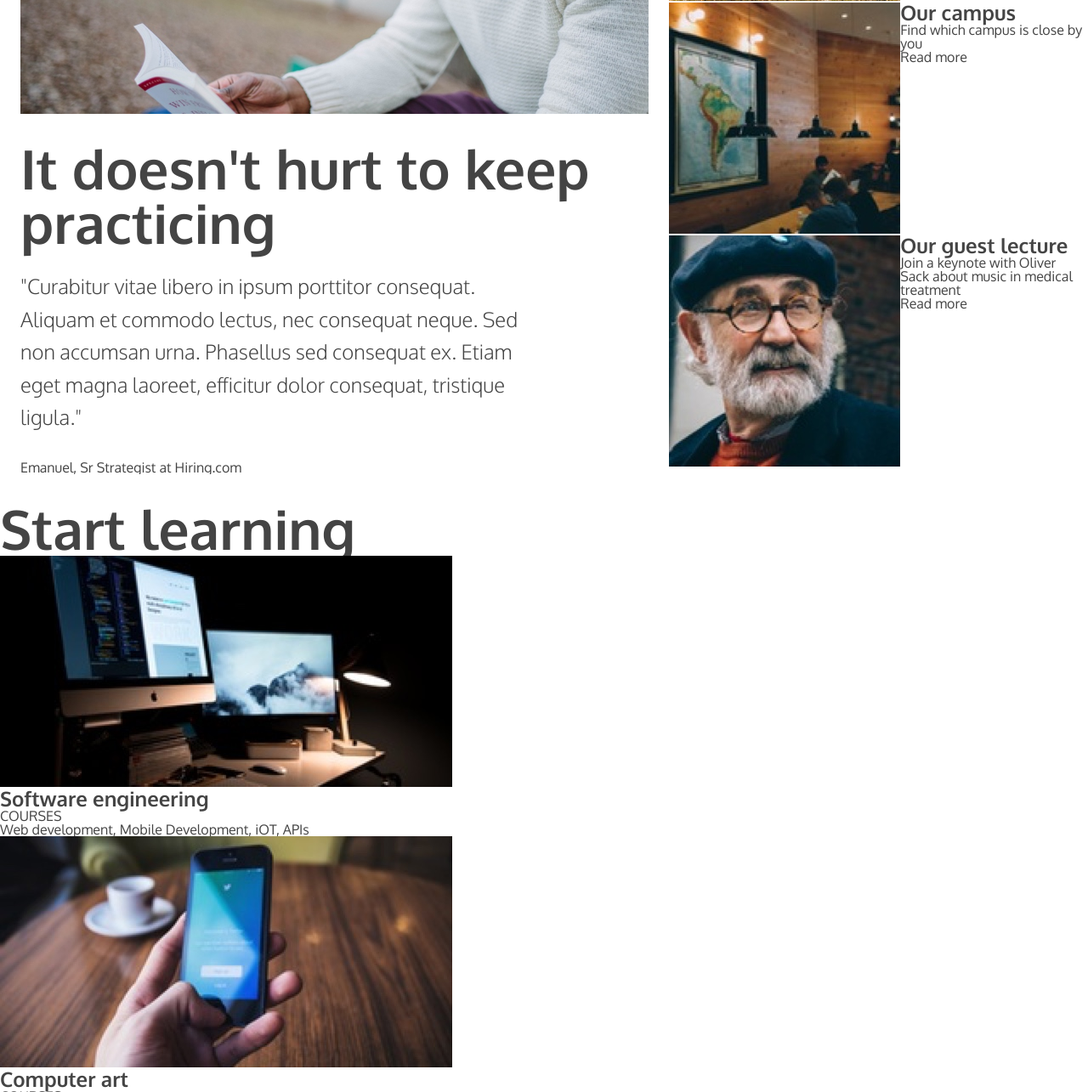
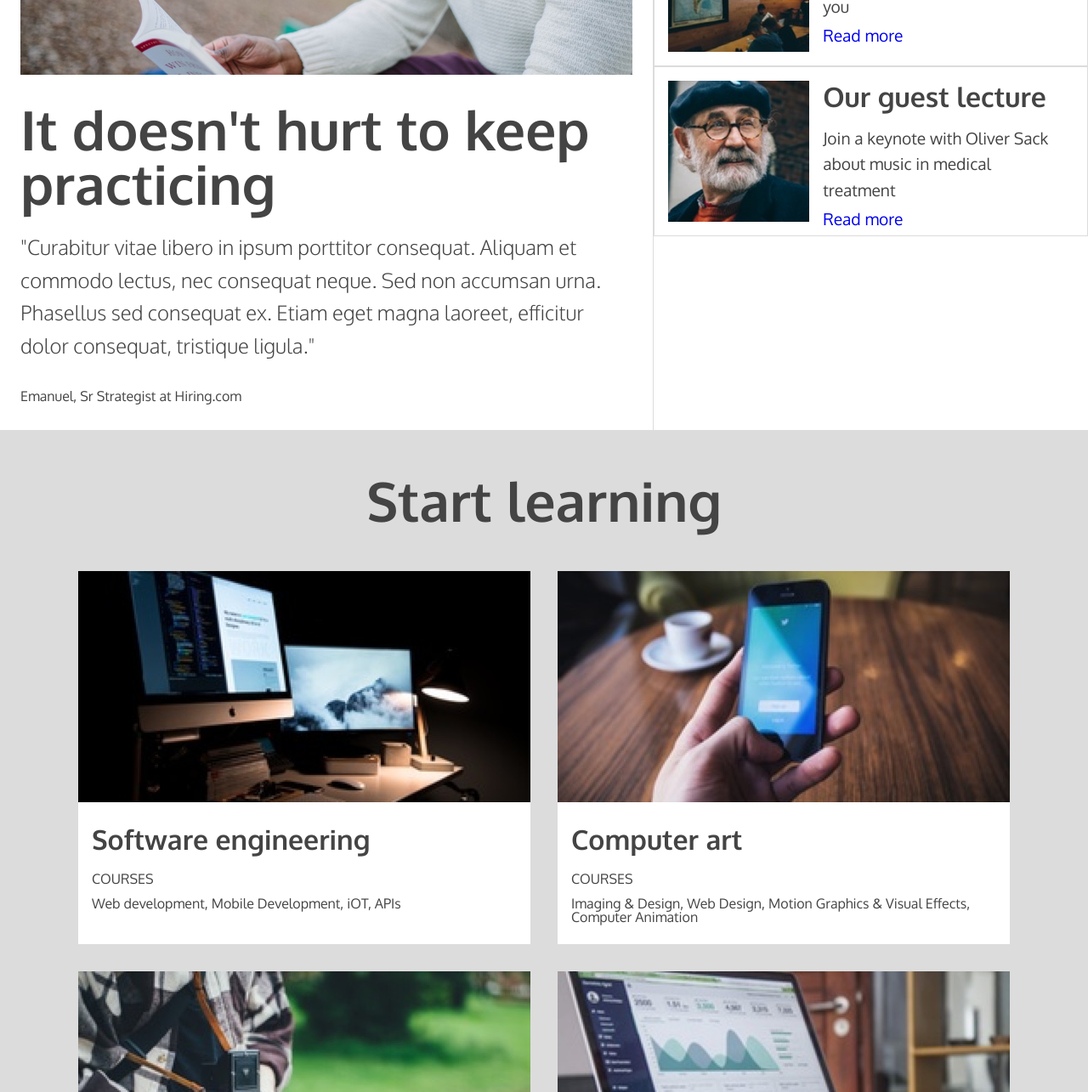
Before and after one commit to AndreasOsted/capstone_project, a plain HTML site: page index.html in a window 1280 px wide. Shown: the part 999-2284 px from the top of the page at 85% size. Drawn offline with Linux system fonts and the light colour scheme.

Commit message:
add styling to 'start learning' section

```diff
--- a/index.html
+++ b/index.html
@@ -62,7 +62,7 @@
                         <img src="resources/images/information-orientation.jpg">
                     </div>
                     <div class="text-container">
-                        <h3>Orientation date</h3>
+                        <h2>Orientation date</h3>
                         <p>Tue 10/11 & Wed 10/12: 8am-3pm</p>
                         <a href="#">Read more</a>
                     </div>
@@ -72,7 +72,7 @@
                         <img src="resources/images/information-campus.jpg">
                     </div>
                     <div class="text-container">
-                        <h3>Our campus</h3>
+                        <h2>Our campus</h3>
                         <p>Find which campus is close by you</p>
                         <a href="#">Read more</a>
                     </div>
@@ -82,7 +82,7 @@
                         <img src="resources/images/information-guest-lecture.jpg">
                     </div>
                     <div class="text-container">
-                        <h3>Our guest lecture</h3>
+                        <h2>Our guest lecture</h3>
                         <p>Join a keynote with Oliver Sack about music in medical treatment</p>
                         <a href="#">Read more</a>
                     </div>
@@ -99,61 +99,61 @@
                 <div class="gallery-block">
                     <div class="image-container">
                         <img src="resources/images/course-software.jpg" alt="Software engineering">
-                    </div>
                         <div class="text-container">
-                        <h3>Software engineering</h3>
+                            <h2>Software engineering</h2>
                             <h5>COURSES</h5>
                             <p>Web development, Mobile Development, iOT, APIs</p>
+                        </div>
                     </div>
                 </div>
                 <div class="gallery-block">
                     <div class="image-container">
                         <img src="resources/images/course-computer-art.jpg" alt="Computer art">
-                    </div>
                         <div class="text-container">
-                        <h3>Computer art</h3>
+                            <h2>Computer art</h2>
                             <h5>COURSES</h5>
                             <p>Imaging & Design, Web Design, Motion Graphics & Visual Effects, Computer Animation</p>
+                        </div>
                     </div>
                 </div>
                 <div class="gallery-block">
                     <div class="image-container">
                         <img src="resources/images/course-design.jpg" alt="Design">
-                    </div>
                         <div class="text-container">
-                        <h3>Design</h3>
+                            <h2>Design</h2>
                             <h5>COURSES</h5>
                             <p>User Experience Design, User Research, Visual Design</p>
+                        </div>
                     </div>
                 </div>
                 <div class="gallery-block">
                     <div class="image-container">
                         <img src="resources/images/course-data.jpg" alt="Data">
-                    </div>
                         <div class="text-container">
-                        <h3>Data</h3>
+                            <h2>Data</h2>
                             <h5>COURSES</h5>
                             <p>Data Science, Big Data, SQL, Data Visualization</p>
+                        </div>
                     </div>
                 </div>
                 <div class="gallery-block">
                     <div class="image-container">
                         <img src="resources/images/course-business.jpg" alt="Business">
-                    </div>
                         <div class="text-container">
-                        <h3>Business</h3>
+                            <h2>Business</h2>
                             <h5>COURSES</h5>
                             <p>Product Development, Business Development, Startup</p>
+                        </div>
                     </div>
                 </div>
                 <div class="gallery-block">
                     <div class="image-container">
                         <img src="resources/images/course-marketing.jpg" alt="Marketing">
-                    </div>
                         <div class="text-container">
-                        <h3>Marketing</h3>
+                            <h2>Marketing</h2>
                             <h5>COURSES</h5>
                             <p>Analytics, Content Marketing, Mobile Marketing</p>
+                        </div>
                     </div>
                 </div>
             </div>
--- a/resources/css/style.css
+++ b/resources/css/style.css
@@ -1,4 +1,3 @@
-
 body {
     font-family: "Oxygen", sans-serif;
     font-size: 16px;
@@ -11,6 +10,11 @@ body {
 
 h1 {
     font-size: 4rem;
+    font-weight: 700;
+}
+
+h2 {
+    font-size: 2rem;
     font-weight: 700;
 }
 
@@ -85,14 +89,15 @@ header {
 #learn .image-container {
     width: 60%;
     overflow: hidden;
-    padding-left: 24px;
-    padding-right: 24px;
 }
 
 #learn .image-container img {
     max-width: 100%;
     height: auto;
     vertical-align: top;
+    box-sizing: border-box;
+    padding-left: 24px;
+    padding-right: 24px;
 }
 
 #learn .text-container {
@@ -121,20 +126,25 @@ header {
 
 #practice {
     display: flex;
-    padding-top: 32px;
-    padding-bottom: 32px;
 }
 
 #practice .left-container {
+    padding-top: 32px;
+    padding-bottom: 32px;
     width: 60%;
-    overflow: hidden;
-    padding-left: 24px;
-    padding-right: 24px;
 }
 
 #practice .left-container img {
     max-width: 100%;
     vertical-align: top;
+    padding-left: 24px;
+    padding-right: 24px;
+    box-sizing: border-box;
+}
+
+#practice .left-container .text-container {
+    padding-left: 24px;
+    padding-right: 24px;
 }
 
 #practice h1 {
@@ -148,12 +158,101 @@ header {
     width: 80%;
     font-size: 1.5rem;
     font-weight: 300;
+    width: auto;
 }
 
 #practice .right-container {
+    padding-top: 16px;
+    padding-bottom: 32px;
+    border-left: 1px solid gainsboro;
     width: 40%;
+    box-sizing: border-box;
+
 }
 
-#practice .right-container .content-block {
-    display: inline-flex;
+#practice .content-block {
+    display: flex;
+    align-items: center;
+    border: 1px solid gainsboro;
 }
+
+#practice .content-block .image-container {
+    width: 35%;
+    padding: 16px;
+}
+
+#practice .content-block img {
+    vertical-align: top;
+    max-width: 100%;
+}
+
+#practice .content-block .text-container {
+    width: 65%;
+    padding-right: 32px;
+    box-sizing: border-box;
+}
+
+#practice .content-block h2 {
+    line-height: 1.6;
+}
+
+#practice .content-block p {
+    padding: 8px 0 8px 0;
+    line-height: 1.6;
+    font-size: 1.2rem;
+}
+
+#practice .content-block a {
+    color: rgb(0,0,238);
+    font-size: 1.2rem;
+}
+
+#start-learn {
+    padding: 32px 56px 32px 56px;
+    background-color: gainsboro;
+}
+
+#start-learn .header{
+    text-align: center;
+    line-height: 1.6;
+}
+
+#start-learn .gallery {
+    display: flex;
+    flex-wrap: wrap;
+    justify-content: center;
+}
+
+#start-learn .gallery-block {
+    padding: 32px 16px 0 16px;
+    background-color: white;
+    background-clip: content-box;
+}
+
+#start-learn .gallery .image-container {
+    width: 532px;
+}
+
+#start-learn .gallery img {
+    max-width: 100%;
+    height: auto;
+}
+
+#start-learn .gallery .text-container {
+    padding-left: 16px;
+}
+
+#start-learn h2 {
+    padding-top: 16px;
+    line-height: 1.6;
+}
+
+#start-learn h5 {
+    padding-top: 8px;
+    line-height: 1.6;
+}
+
+#start-learn p {
+    padding-top: 8px;
+    padding-bottom: 24px;
+}
```
Lines whose indentation alone changed are shown as unchanged.
